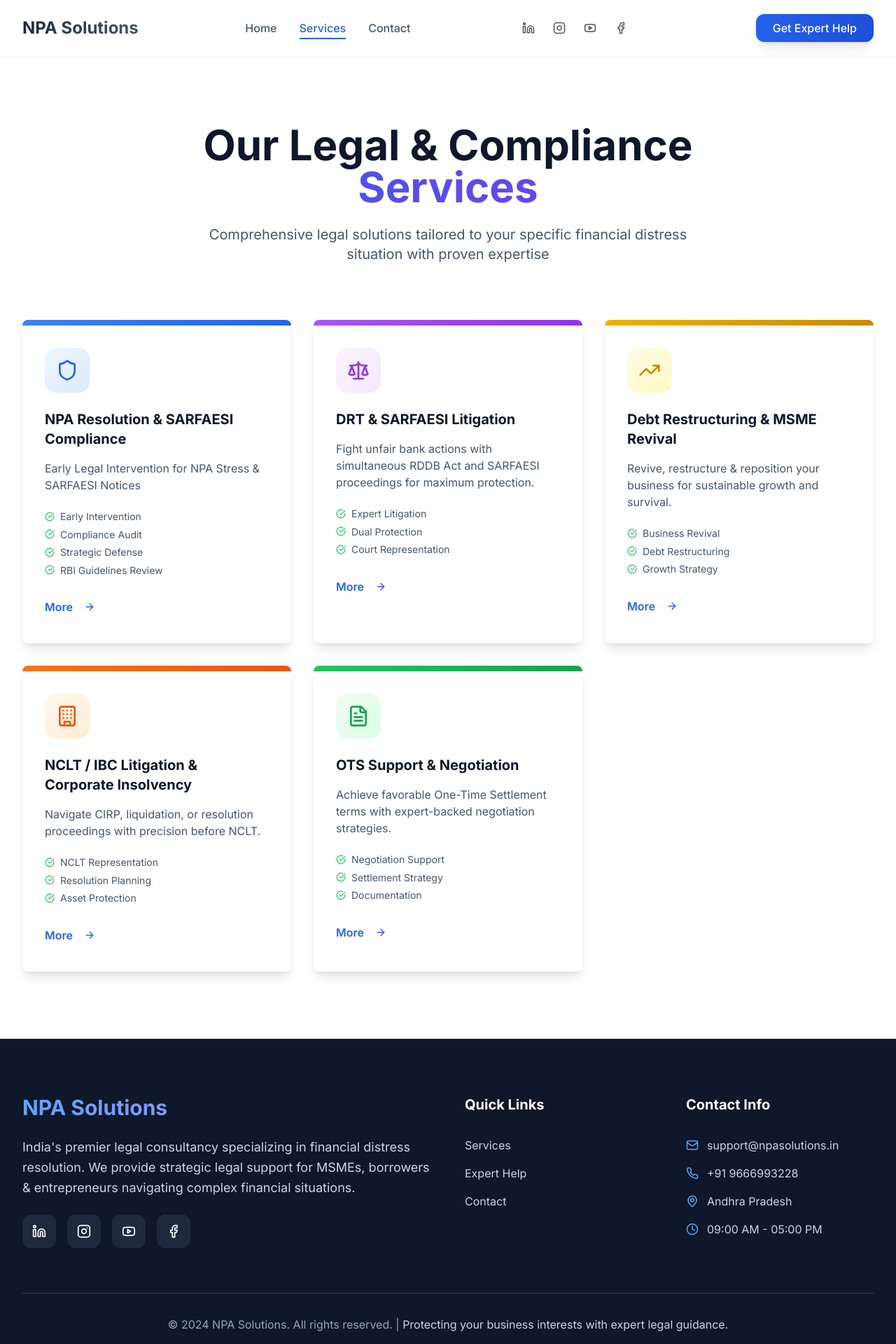
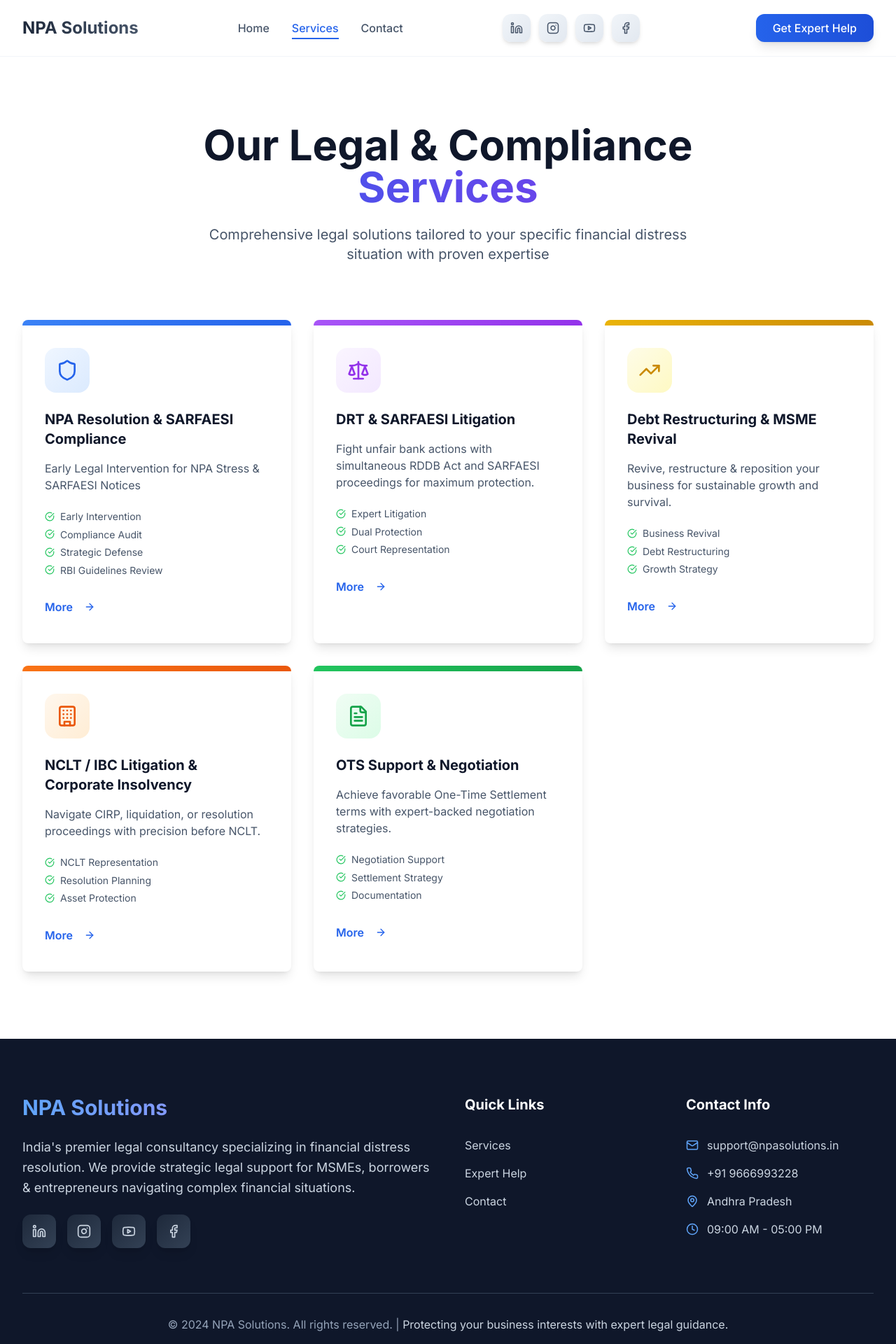
Before and after one commit to NPASolutions/npa-solutions, a React (Vite) app: page /services in a window 1280 px wide. Shown: the top 1920 px of the page at 70% size. Built offline with nearby package versions, Linux system fonts and the light colour scheme.

Commit message:
Update social media icon design
Updated the design and model of the social media icons in the header and footer to improve their appearance while keeping the placement consistent.

```diff
--- a/src/components/Footer.tsx
+++ b/src/components/Footer.tsx
@@ -14,17 +14,17 @@ const Footer = () => {
               India's premier legal consultancy specializing in financial distress resolution. We provide strategic legal support for MSMEs, borrowers & entrepreneurs navigating complex financial situations.
             </p>
             <div className="flex space-x-4">
-              <a href="https://linkedin.com/company/npa-solutions" target="_blank" rel="noopener noreferrer" className="w-12 h-12 bg-slate-800 rounded-xl flex items-center justify-center hover:bg-blue-600 transition-all duration-300 cursor-pointer group">
-                <Linkedin size={20} className="group-hover:text-white" />
+              <a href="https://linkedin.com/company/npa-solutions" target="_blank" rel="noopener noreferrer" className="w-12 h-12 bg-gradient-to-br from-slate-800 to-slate-700 rounded-xl flex items-center justify-center hover:from-blue-600 hover:to-blue-700 transition-all duration-300 cursor-pointer group transform hover:scale-110 shadow-lg hover:shadow-xl">
+                <Linkedin size={20} className="text-slate-300 group-hover:text-white transition-colors duration-300" />
               </a>
-              <a href="https://instagram.com/npasolutions" target="_blank" rel="noopener noreferrer" className="w-12 h-12 bg-slate-800 rounded-xl flex items-center justify-center hover:bg-gradient-to-r hover:from-purple-500 hover:to-pink-500 transition-all duration-300 cursor-pointer group">
-                <Instagram size={20} className="group-hover:text-white" />
+              <a href="https://instagram.com/npasolutions" target="_blank" rel="noopener noreferrer" className="w-12 h-12 bg-gradient-to-br from-slate-800 to-slate-700 rounded-xl flex items-center justify-center hover:from-pink-500 hover:to-purple-600 transition-all duration-300 cursor-pointer group transform hover:scale-110 shadow-lg hover:shadow-xl">
+                <Instagram size={20} className="text-slate-300 group-hover:text-white transition-colors duration-300" />
               </a>
-              <a href="https://youtube.com/@npasolutions" target="_blank" rel="noopener noreferrer" className="w-12 h-12 bg-slate-800 rounded-xl flex items-center justify-center hover:bg-red-600 transition-all duration-300 cursor-pointer group">
-                <Youtube size={20} className="group-hover:text-white" />
+              <a href="https://youtube.com/@npasolutions" target="_blank" rel="noopener noreferrer" className="w-12 h-12 bg-gradient-to-br from-slate-800 to-slate-700 rounded-xl flex items-center justify-center hover:from-red-500 hover:to-red-600 transition-all duration-300 cursor-pointer group transform hover:scale-110 shadow-lg hover:shadow-xl">
+                <Youtube size={20} className="text-slate-300 group-hover:text-white transition-colors duration-300" />
               </a>
-              <a href="https://facebook.com/npasolutions" target="_blank" rel="noopener noreferrer" className="w-12 h-12 bg-slate-800 rounded-xl flex items-center justify-center hover:bg-blue-700 transition-all duration-300 cursor-pointer group">
-                <Facebook size={20} className="group-hover:text-white" />
+              <a href="https://facebook.com/npasolutions" target="_blank" rel="noopener noreferrer" className="w-12 h-12 bg-gradient-to-br from-slate-800 to-slate-700 rounded-xl flex items-center justify-center hover:from-blue-600 hover:to-blue-800 transition-all duration-300 cursor-pointer group transform hover:scale-110 shadow-lg hover:shadow-xl">
+                <Facebook size={20} className="text-slate-300 group-hover:text-white transition-colors duration-300" />
               </a>
             </div>
           </div>
--- a/src/pages/Index.tsx
+++ b/src/pages/Index.tsx
@@ -220,16 +220,16 @@ If you're struggling with a Non-Performing Asset, our team is here to help you m
               animate={{ opacity: 1, x: 0 }}
               className="hidden md:flex items-center space-x-3 mr-6"
             >
-              <a href="https://linkedin.com/company/npa-solutions" target="_blank" rel="noopener noreferrer" className="w-8 h-8 flex items-center justify-center text-slate-600 hover:text-blue-600 transition-colors duration-300">
+              <a href="https://linkedin.com/company/npa-solutions" target="_blank" rel="noopener noreferrer" className="w-10 h-10 bg-gradient-to-br from-slate-100 to-slate-200 rounded-xl flex items-center justify-center text-slate-600 hover:from-blue-500 hover:to-blue-600 hover:text-white transition-all duration-300 transform hover:scale-110 shadow-md hover:shadow-lg">
                 <Linkedin size={18} />
               </a>
-              <a href="https://instagram.com/npasolutions" target="_blank" rel="noopener noreferrer" className="w-8 h-8 flex items-center justify-center text-slate-600 hover:text-pink-600 transition-colors duration-300">
+              <a href="https://instagram.com/npasolutions" target="_blank" rel="noopener noreferrer" className="w-10 h-10 bg-gradient-to-br from-slate-100 to-slate-200 rounded-xl flex items-center justify-center text-slate-600 hover:from-pink-500 hover:to-purple-600 hover:text-white transition-all duration-300 transform hover:scale-110 shadow-md hover:shadow-lg">
                 <Instagram size={18} />
               </a>
-              <a href="https://youtube.com/@npasolutions" target="_blank" rel="noopener noreferrer" className="w-8 h-8 flex items-center justify-center text-slate-600 hover:text-red-600 transition-colors duration-300">
+              <a href="https://youtube.com/@npasolutions" target="_blank" rel="noopener noreferrer" className="w-10 h-10 bg-gradient-to-br from-slate-100 to-slate-200 rounded-xl flex items-center justify-center text-slate-600 hover:from-red-500 hover:to-red-600 hover:text-white transition-all duration-300 transform hover:scale-110 shadow-md hover:shadow-lg">
                 <Youtube size={18} />
               </a>
-              <a href="https://facebook.com/npasolutions" target="_blank" rel="noopener noreferrer" className="w-8 h-8 flex items-center justify-center text-slate-600 hover:text-blue-700 transition-colors duration-300">
+              <a href="https://facebook.com/npasolutions" target="_blank" rel="noopener noreferrer" className="w-10 h-10 bg-gradient-to-br from-slate-100 to-slate-200 rounded-xl flex items-center justify-center text-slate-600 hover:from-blue-600 hover:to-blue-800 hover:text-white transition-all duration-300 transform hover:scale-110 shadow-md hover:shadow-lg">
                 <Facebook size={18} />
               </a>
             </motion.div>
--- a/src/pages/Services.tsx
+++ b/src/pages/Services.tsx
@@ -97,16 +97,16 @@ If you're struggling with a Non-Performing Asset, our team is here to help you m
 
             {/* Social Media Icons */}
             <div className="hidden md:flex items-center space-x-3 mr-6">
-              <a href="https://linkedin.com/company/npa-solutions" target="_blank" rel="noopener noreferrer" className="w-8 h-8 flex items-center justify-center text-slate-600 hover:text-blue-600 transition-colors duration-300">
+              <a href="https://linkedin.com/company/npa-solutions" target="_blank" rel="noopener noreferrer" className="w-10 h-10 bg-gradient-to-br from-slate-100 to-slate-200 rounded-xl flex items-center justify-center text-slate-600 hover:from-blue-500 hover:to-blue-600 hover:text-white transition-all duration-300 transform hover:scale-110 shadow-md hover:shadow-lg">
                 <Linkedin size={18} />
               </a>
-              <a href="https://instagram.com/npasolutions" target="_blank" rel="noopener noreferrer" className="w-8 h-8 flex items-center justify-center text-slate-600 hover:text-pink-600 transition-colors duration-300">
+              <a href="https://instagram.com/npasolutions" target="_blank" rel="noopener noreferrer" className="w-10 h-10 bg-gradient-to-br from-slate-100 to-slate-200 rounded-xl flex items-center justify-center text-slate-600 hover:from-pink-500 hover:to-purple-600 hover:text-white transition-all duration-300 transform hover:scale-110 shadow-md hover:shadow-lg">
                 <Instagram size={18} />
               </a>
-              <a href="https://youtube.com/@npasolutions" target="_blank" rel="noopener noreferrer" className="w-8 h-8 flex items-center justify-center text-slate-600 hover:text-red-600 transition-colors duration-300">
+              <a href="https://youtube.com/@npasolutions" target="_blank" rel="noopener noreferrer" className="w-10 h-10 bg-gradient-to-br from-slate-100 to-slate-200 rounded-xl flex items-center justify-center text-slate-600 hover:from-red-500 hover:to-red-600 hover:text-white transition-all duration-300 transform hover:scale-110 shadow-md hover:shadow-lg">
                 <Youtube size={18} />
               </a>
-              <a href="https://facebook.com/npasolutions" target="_blank" rel="noopener noreferrer" className="w-8 h-8 flex items-center justify-center text-slate-600 hover:text-blue-700 transition-colors duration-300">
+              <a href="https://facebook.com/npasolutions" target="_blank" rel="noopener noreferrer" className="w-10 h-10 bg-gradient-to-br from-slate-100 to-slate-200 rounded-xl flex items-center justify-center text-slate-600 hover:from-blue-600 hover:to-blue-800 hover:text-white transition-all duration-300 transform hover:scale-110 shadow-md hover:shadow-lg">
                 <Facebook size={18} />
               </a>
             </div>
```
